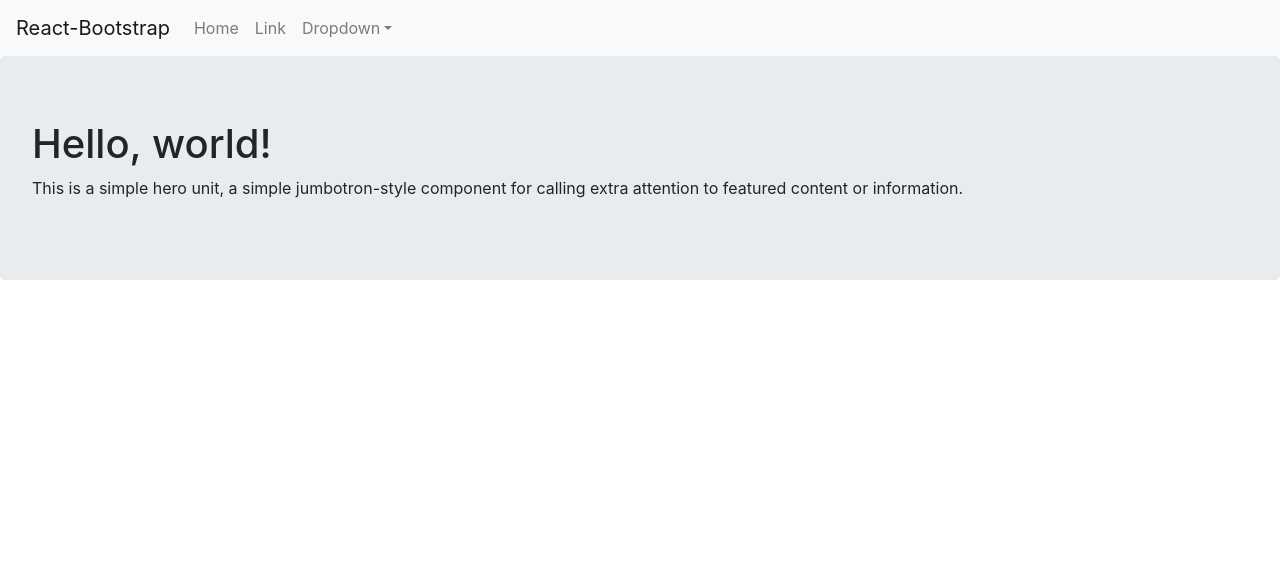
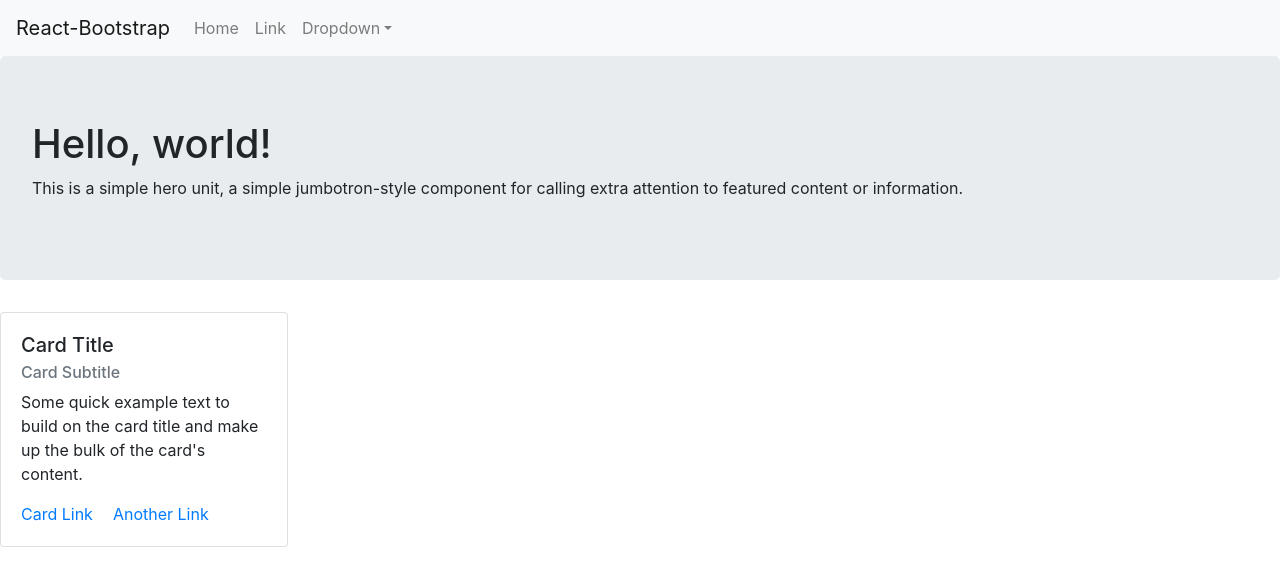
Before and after one commit to smwarsh/reactpractice, a React (Create React App) app: page / in a window 1280 px wide. Shown: the top 586 px of the page. Built offline with nearby package versions, Linux system fonts and the light colour scheme.

Commit message:
Add Bootstrap Card element to page

```diff
--- a/src/HelloBootstrap.js
+++ b/src/HelloBootstrap.js
@@ -27,12 +27,25 @@ function HelloBootstrap() {
                     </Nav>
                 </Navbar.Collapse>
             </Navbar>
+
             <Jumbotron>
                 <h1>Hello, world!</h1>
                 <p>
                     This is a simple hero unit, a simple jumbotron-style component for calling extra attention to featured content or information.
                 </p>
             </Jumbotron>
+
+            <Card style={{ width: '18rem' }}>
+                <Card.Body>
+                    <Card.Title>Card Title</Card.Title>
+                    <Card.Subtitle className="mb-2 text-muted">Card Subtitle</Card.Subtitle>
+                    <Card.Text>
+                        Some quick example text to build on the card title and make up the bulk of the card's content.
+                    </Card.Text>
+                    <Card.Link href="#">Card Link</Card.Link>
+                    <Card.Link href="#">Another Link</Card.Link>
+                </Card.Body>
+            </Card>
         </div>
     );
 }
```
